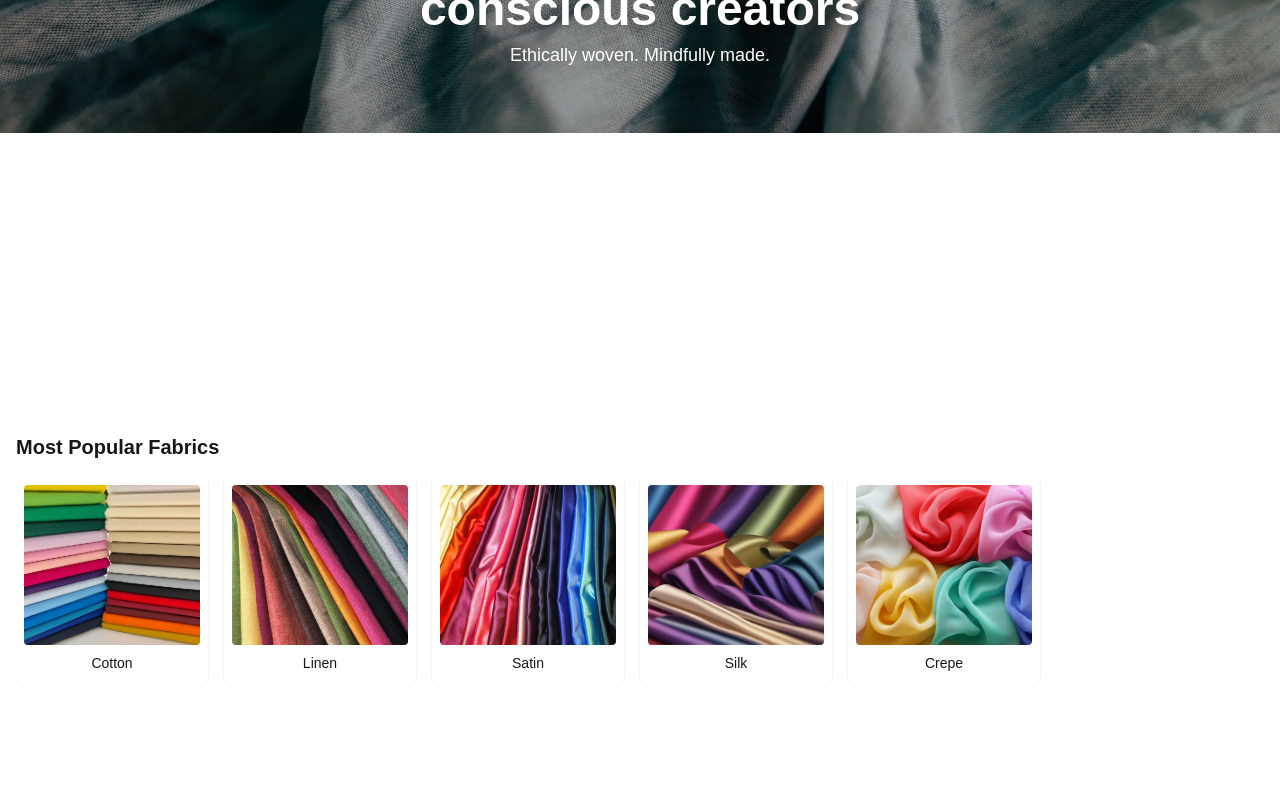
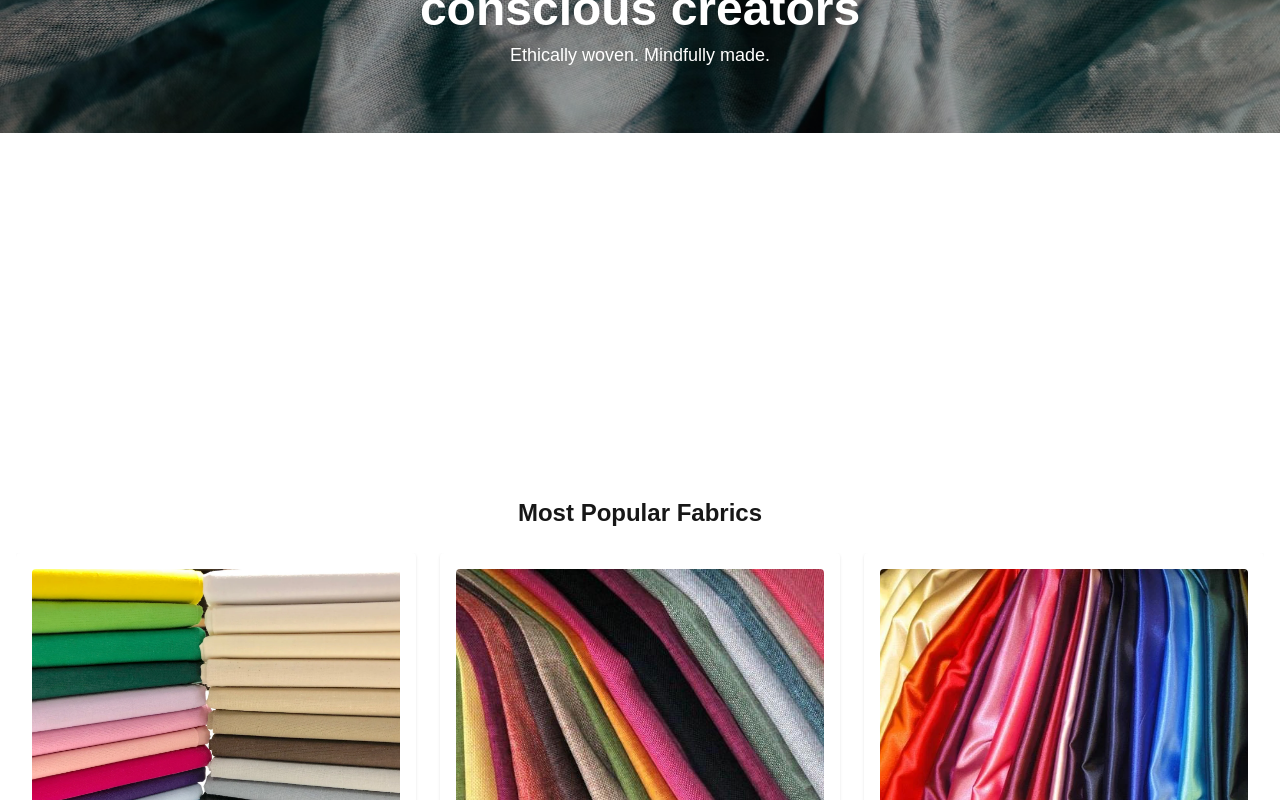
Before and after one commit to shay122990/weave-and-way, a Next.js app: page / in a window 1280 px wide. Shown: the part 600-1400 px from the top of the page. Built offline with nearby package versions, Linux system fonts and the light colour scheme; no server answers; the database is empty.

Commit message:
popular fabrics styling- image width and height

```diff
--- a/src/app/components/Home-Intro.tsx
+++ b/src/app/components/Home-Intro.tsx
@@ -20,7 +20,7 @@ const introData = [
 
 export default function HomeIntro() {
   return (
-    <section className="px-4 py-12 text-white">
+    <section className="px-4 py-20 text-white">
       <div className="grid gap-10 sm:grid-cols-3 text-center">
         {introData.map(({ icon, title, text }, i) => (
           <div key={i} className="flex items-center flex-col gap-6">
--- a/src/app/components/PopularFabrics.tsx
+++ b/src/app/components/PopularFabrics.tsx
@@ -18,23 +18,23 @@ const popularCategories: FabricCategory[] = [
 
 export default function PopularFabrics() {
   return (
-    <section className="py-6 px-4">
-      <h2 className="text-xl font-semibold mb-4">Most Popular Fabrics</h2>
+    <section className="py-6 px-4 text-center">
+      <h2 className="text-2xl font-semibold mb-6">Most Popular Fabrics</h2>
       <div className="overflow-x-auto">
-        <div className="flex space-x-4 min-w-max">
+        <div className="flex justify-center space-x-6 min-w-max">
           {popularCategories.map((category) => (
             <div
               key={category.id}
-              className="flex-shrink-0 w-48 bg-white rounded shadow p-2 hover:shadow-md transition"
+              className="flex-shrink-0 w-100 bg-white text-black rounded shadow p-4 hover:shadow-md transition"
             >
               <Image
                 src={category.image}
                 alt={category.name}
-                width={192}
-                height={192}
-                className="w-full h-40 object-cover rounded"
+                width={456}
+                height={456}
+                className="w-full h-96 object-cover rounded"
               />
-              <h3 className="mt-2 font-medium text-sm text-center">{category.name}</h3>
+              <h3 className="mt-4 font-medium text-base text-center">{category.name}</h3>
             </div>
           ))}
         </div>
```
